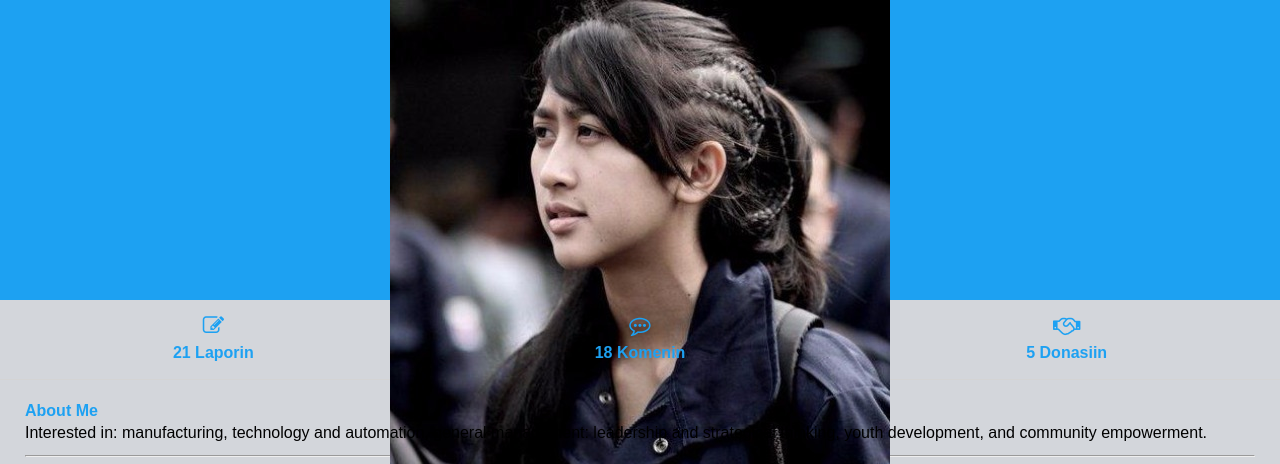
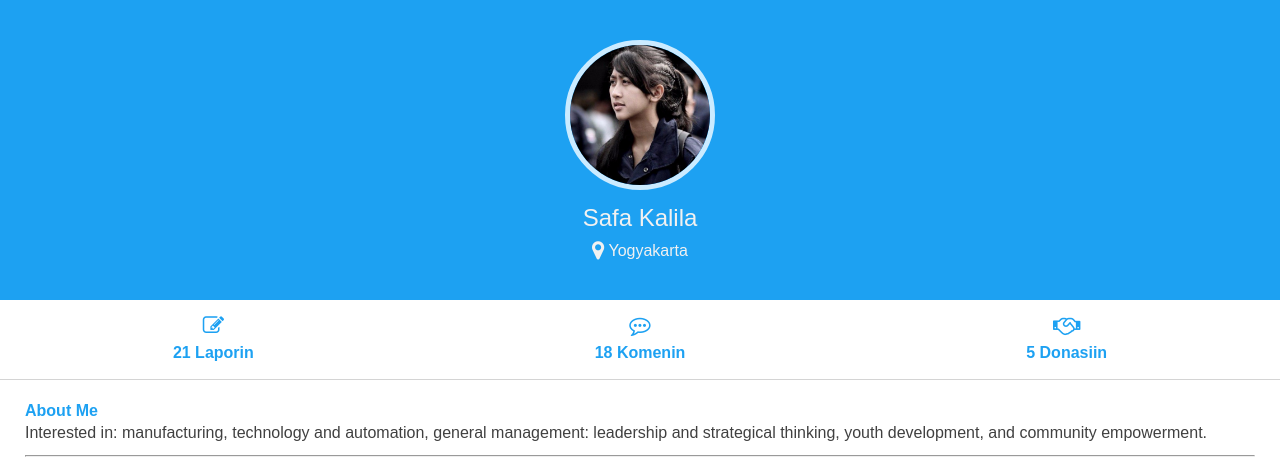
Before and after one commit to m-noer/testlaporin2, a plain HTML site: page profile.html in a window 1280 px wide. Shown: the top 464 px of the page. Drawn offline with Linux system fonts and the light colour scheme.

Commit message:
Add files via upload

```diff
--- a/css/style.css
+++ b/css/style.css
@@ -636,7 +636,7 @@ footer.post-detail-page {
 }
 
 /* Account Pofile */
-.profile {
+.account {
   background: #fff;
   height: 100vh;
   color: #404040;
@@ -650,7 +650,7 @@ footer.post-detail-page {
   color: #f1f1f1;
 }
 
-.profile img {
+.account img {
   width: 150px;
   border-radius: 50%;
   border: 5px solid #cbebff;
@@ -660,7 +660,7 @@ footer.post-detail-page {
   animation-iteration-count: infinite; */
 }
 
-.profile h1 {
+.account h1 {
   font-weight: lighter;
   font-size: 24px;
   padding: 5px;
```
